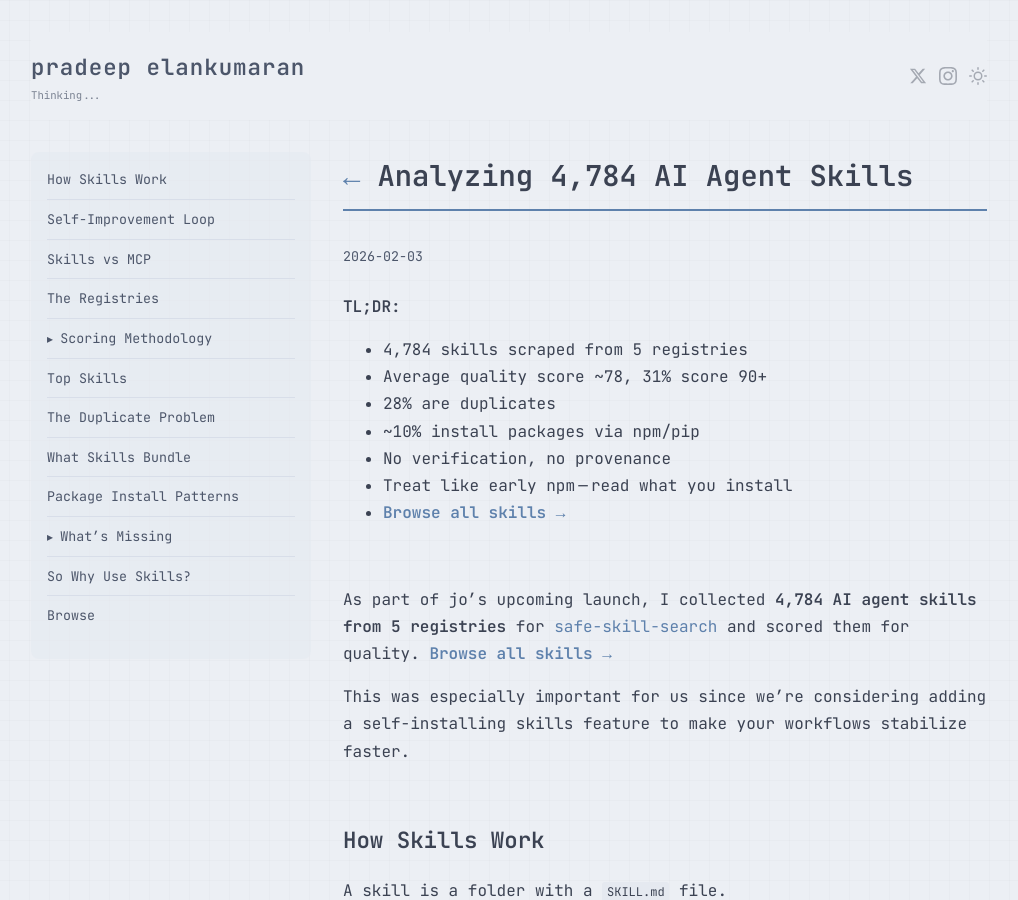
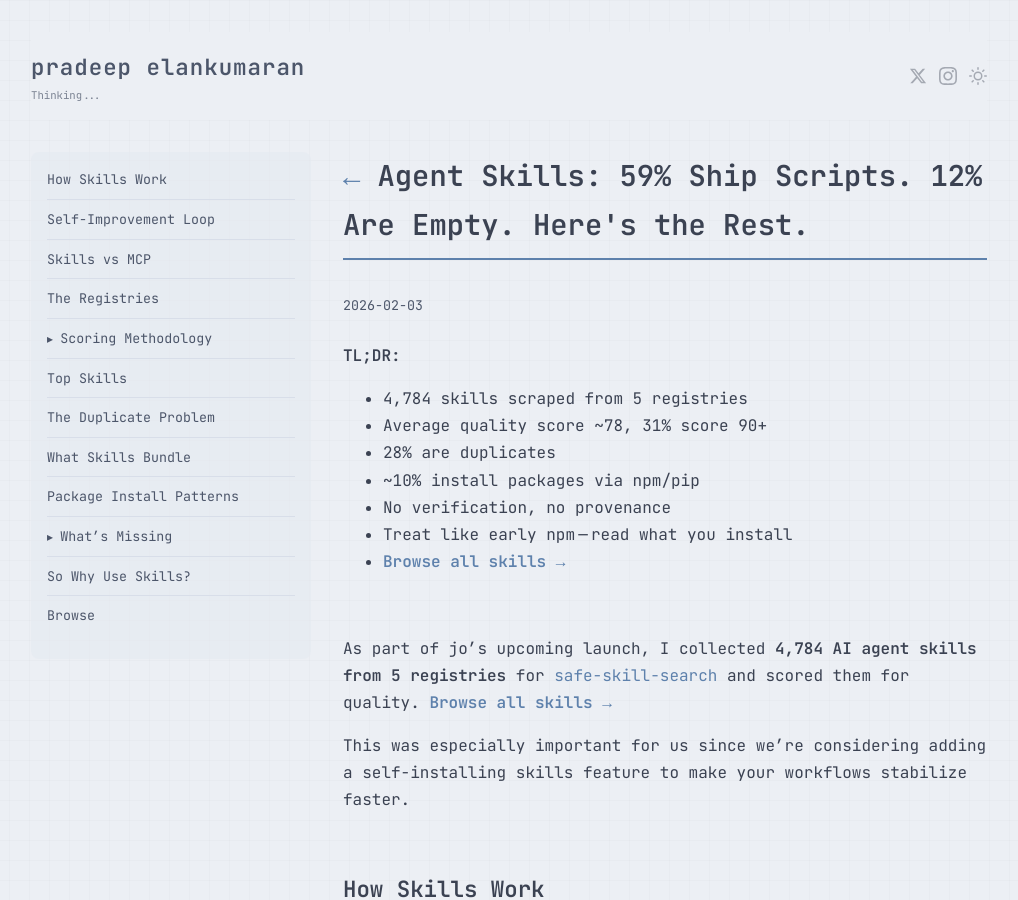
Before and after one commit to skyfallsin/skyfallsin.github.io, a Jekyll site: the page built from _posts/2026-02-03-ai-agent-skills-database.md, in a window 1280 px wide and 900 px high. Shown: the whole window, without its empty margins (131-1149 px from the left). Built offline with Jekyll 4.4.1, drawn with Linux system fonts in a browser that asks for light colours; nearby versions of some CDN libraries.

Commit message:
Update skills post: new title, scoring methodology, security stats
Amp-Thread-ID: https://ampcode.com/threads/T-019c25b4-869e-74d2-8be3-ab4dbb4b9bc4
Co-authored-by: Amp <amp@ampcode.com>

```diff
--- a/_posts/2026-02-03-ai-agent-skills-database.md
+++ b/_posts/2026-02-03-ai-agent-skills-database.md
@@ -1,6 +1,6 @@
 ---
 layout: post
-title: Analyzing 4,784 AI Agent Skills
+title: "Agent Skills: 59% Ship Scripts. 12% Are Empty. Here's the Rest."
 date: 2026-02-03
 ---
 
```
